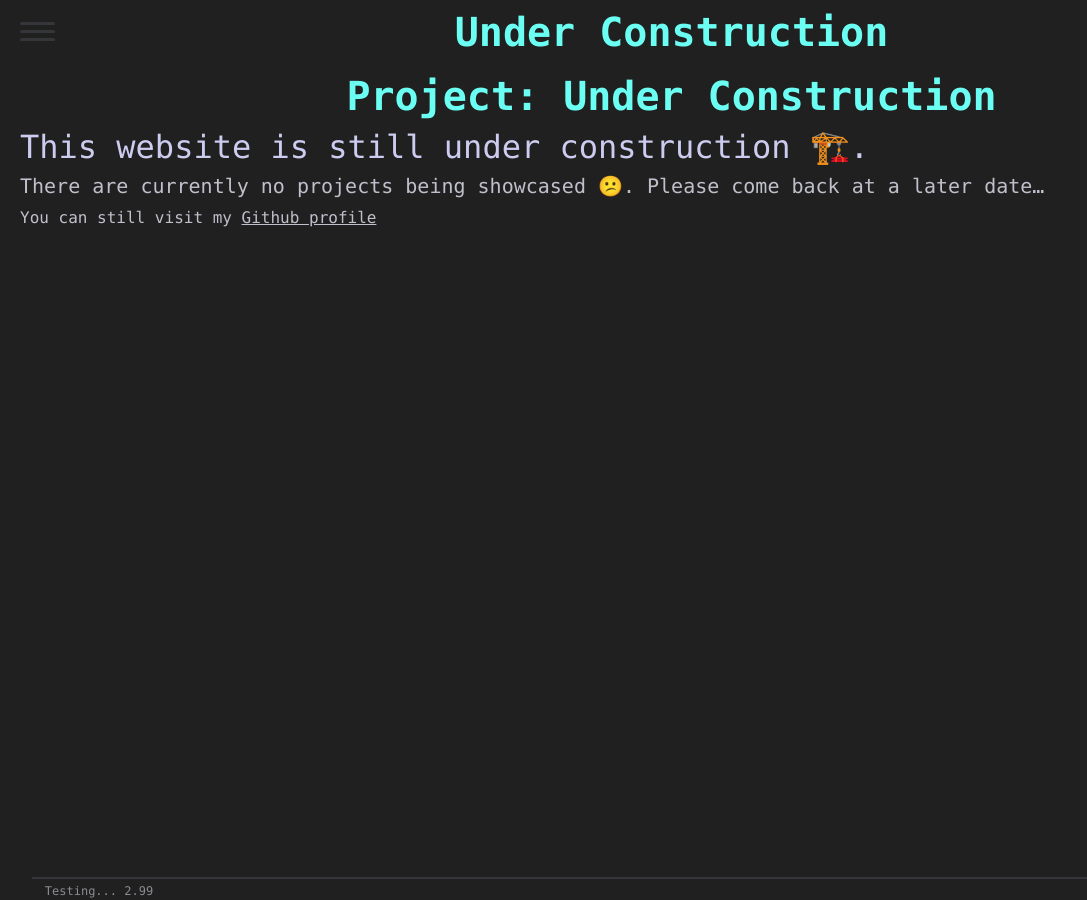
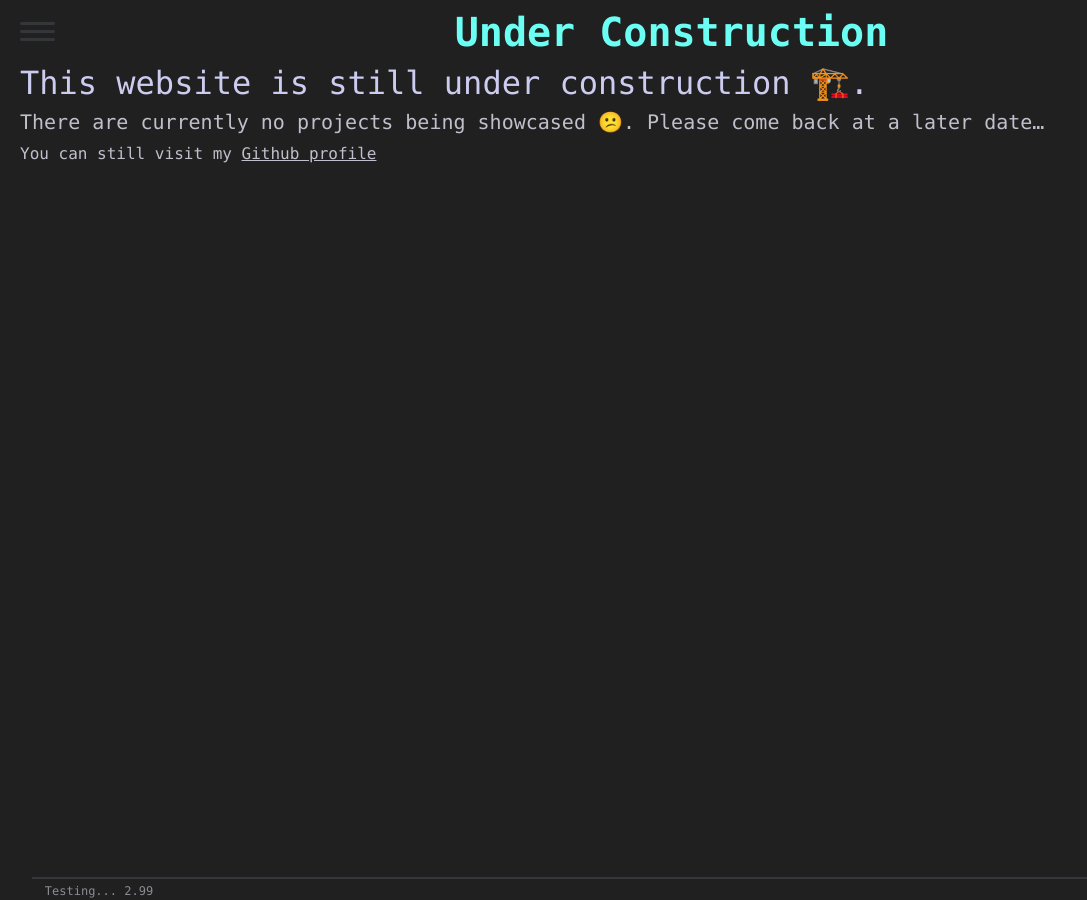
Before and after one commit to AAellen/AAellen.github.io, a Jekyll site: the page built from _posts/0000-01-01-empty.md, in a window 1280 px wide. Shown: the whole page, without its empty margins (0-1087 px from the left). Built offline with Jekyll 4.4.1, drawn with Linux system fonts in a browser that asks for light colours; nearby versions of some CDN libraries; emoji names are drawn with the system emoji font.

Commit message:
Update project.html
Remove duplicate title for project pages

```diff
--- a/_layouts/project.html
+++ b/_layouts/project.html
@@ -1,7 +1,7 @@
 ---
 layout: default
+title: "Project: {{ page.title }}"
 ---
-<h1 class="title">Project: {{ page.title }}</h1>
 <h2 class="project_desc">{{ page.project_desc }}</h2>
 
 {{ content }}
```
